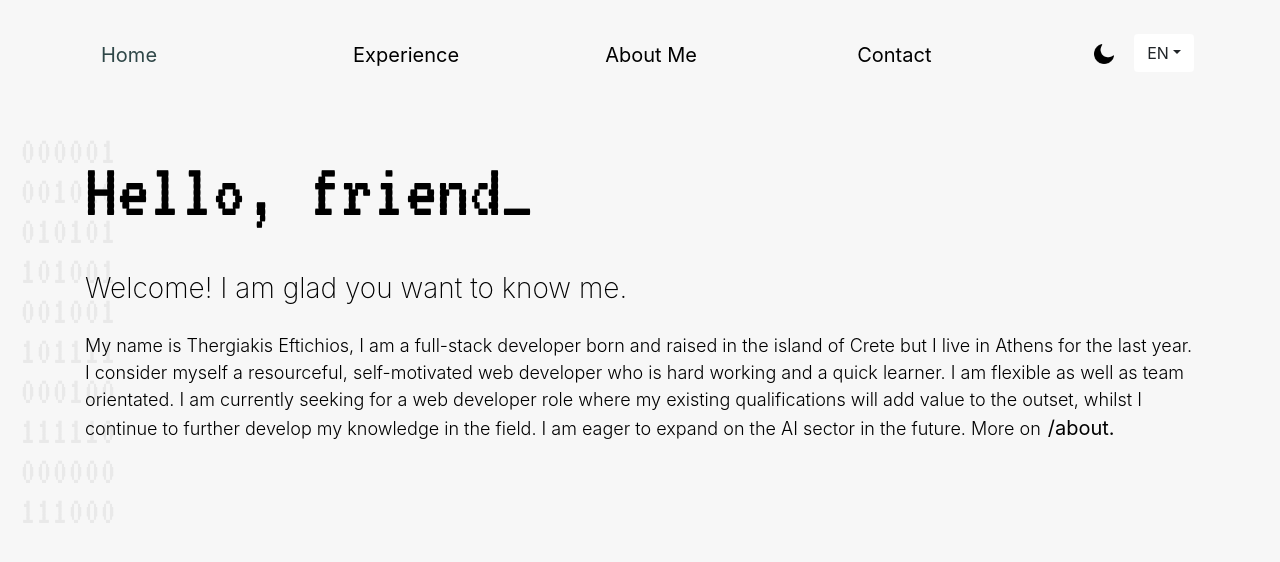
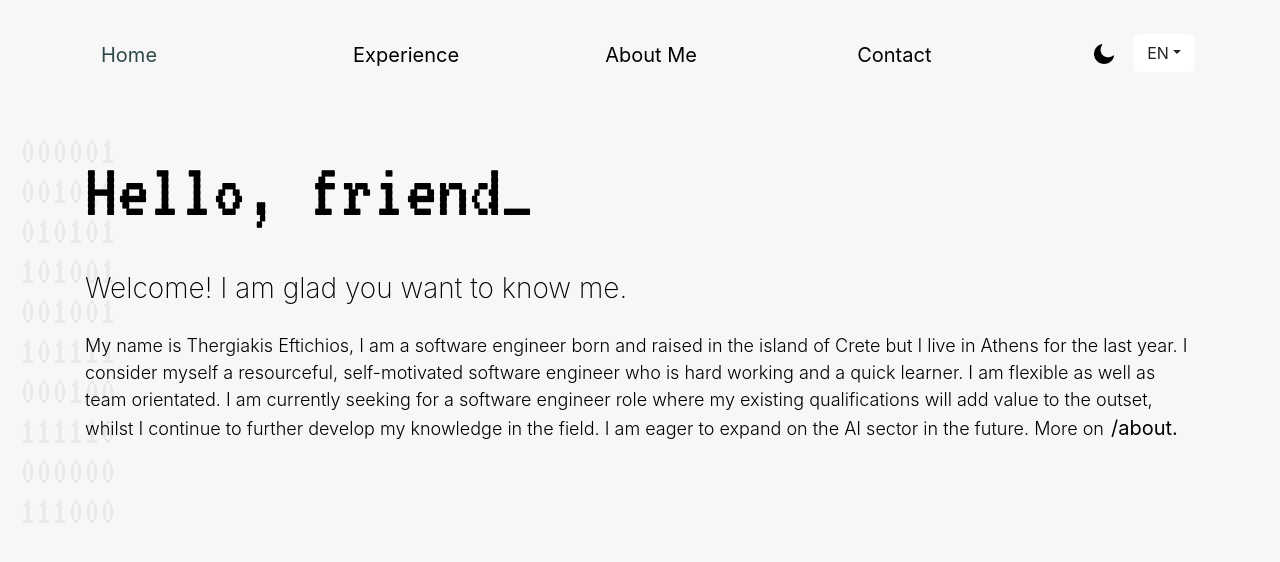
Before and after one commit to iamtheef/portfolio, a React (Create React App) app: page /#/ in a window 1280 px wide. Shown: the top 562 px of the page. Built offline with nearby package versions, Linux system fonts and the light colour scheme.

Commit message:
Fixed some sentences

```diff
--- a/src/assets/Languages.js
+++ b/src/assets/Languages.js
@@ -8,7 +8,7 @@ export const content = {
     ABOUT_ME_TAG: "/about.",
 
     PROFILE:
-      "Fullstack developer με προτίμηση στο backend, AI enthusiast, μερικές φορές geek. Μου αρέσουν οι άνθρωποι που χαμογελούν και έχουν χιούμορ, τα παζλς και οι γρίφοι και πιστεύω ότι ο προγραμματισμός ειναι ένας πιό κομψός τρόπος να λύνεις προβλήματα. Με γοητεύει το πως μια γραμμή κώδικα μπορεί να αλλάξει την καθημερινότητα κάποιου. Στον ελεύθερο μου χρόνο μου αρέσει να γράφω ηλεκτρονική μουσική.",
+      "Software engineer, AI enthusiast, μερικές φορές geek. Μου αρέσουν οι άνθρωποι που χαμογελούν και έχουν χιούμορ, τα παζλς και οι γρίφοι και πιστεύω ότι ο προγραμματισμός ειναι ένας πιό κομψός τρόπος να λύνεις προβλήματα. Με γοητεύει το πως μια γραμμή κώδικα μπορεί να αλλάξει την καθημερινότητα κάποιου. Στον ελεύθερο μου χρόνο μου αρέσει να γράφω ηλεκτρονική μουσική.",
 
     WORK_EXP: [
       {
@@ -60,12 +60,12 @@ export const content = {
     HEADER: "Welcome! I am glad you want to know me.",
 
     INTRO:
-      "My name is Thergiakis Eftichios, I am a full-stack developer born and raised in the island of Crete but I live in Athens for the last year. I consider myself a resourceful, self-motivated web developer who is hard working and a quick learner. I am flexible as well as team orientated. I am currently seeking for a web developer role where my existing qualifications will add value to the outset, whilst I continue to further develop my knowledge in the field. I am eager to expand on the AI sector in the future. More on",
+      "My name is Thergiakis Eftichios, I am a software engineer born and raised in the island of Crete but I live in Athens for the last year. I consider myself a resourceful, self-motivated software engineer who is hard working and a quick learner. I am flexible as well as team orientated. I am currently seeking for a software engineer role where my existing qualifications will add value to the outset, whilst I continue to further develop my knowledge in the field. I am eager to expand on the AI sector in the future. More on",
 
     ABOUT_ME_TAG: "/about.",
 
     PROFILE:
-      " I am a fullstack web developer with a preference for the backend, ΑΙ enthusiast, sometimes a geek. I am quite humorous and I like people who smile and are open. Generally I love solving puzzles etc and I think programming is just that in a more elegant and professional level. Often get charmed by how a single line of code can affect someone's reality. Ι also like electronic music and I try to produce on my spare time.",
+      " I am a fullstack software engineer, ΑΙ enthusiast, sometimes a geek. I am quite humorous and I like people who smile and are open. Generally I love solving puzzles etc and I think programming is just that in a more elegant and professional level. Often get charmed by how a single line of code can affect someone's reality. Ι also like electronic music and I try to produce on my spare time.",
 
     WORK_EXP: [
       {
```
